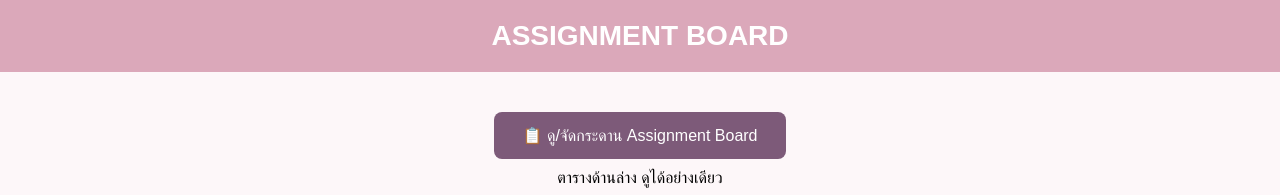
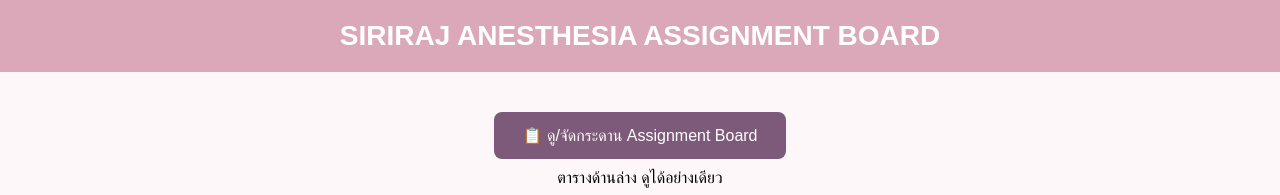
Before and after one commit to Siriraj-Anesthesia/AssignMe, a plain HTML site: page index.html in a window 1280 px wide. Shown: the top 195 px of the page. Drawn offline with Linux system fonts and the light colour scheme.

Commit message:
Update index.html

```diff
--- a/index.html
+++ b/index.html
@@ -71,7 +71,7 @@
 <body>
 
   <header>
-    ASSIGNMENT BOARD
+    SIRIRAJ ANESTHESIA ASSIGNMENT BOARD
   </header>
 
   <div class="container">
```
